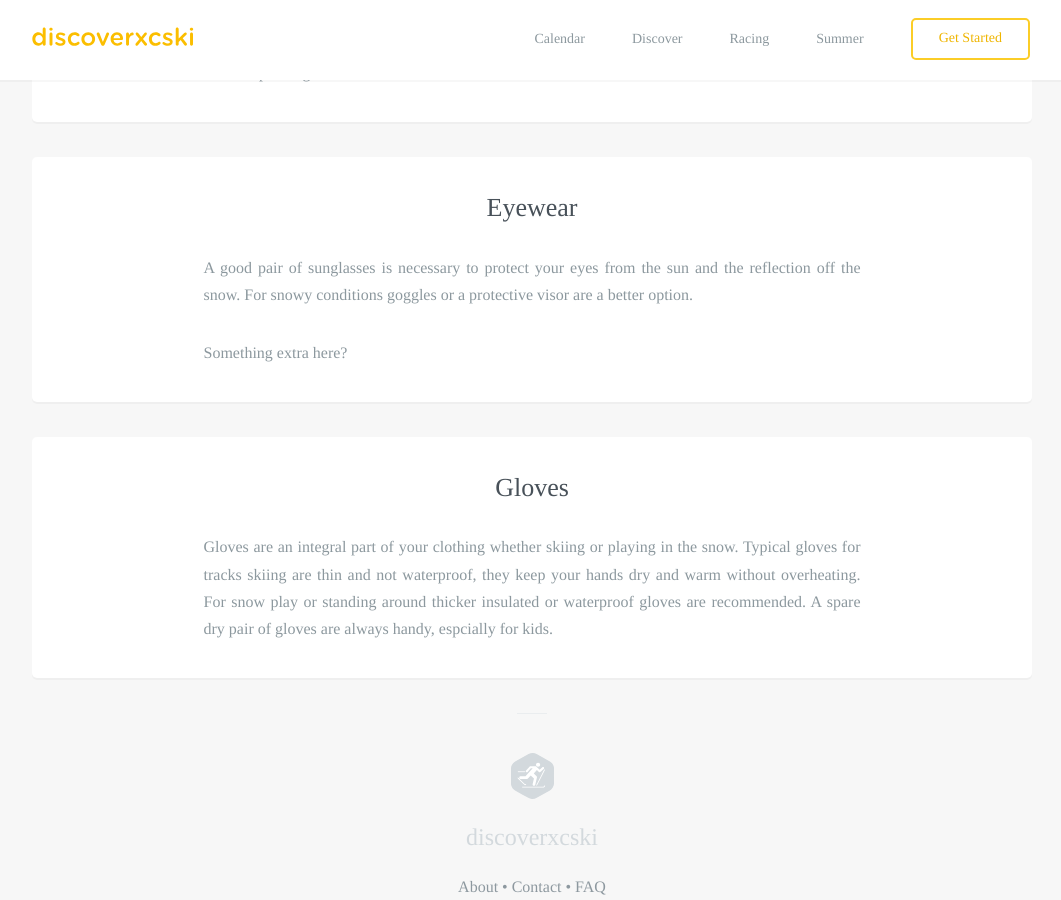
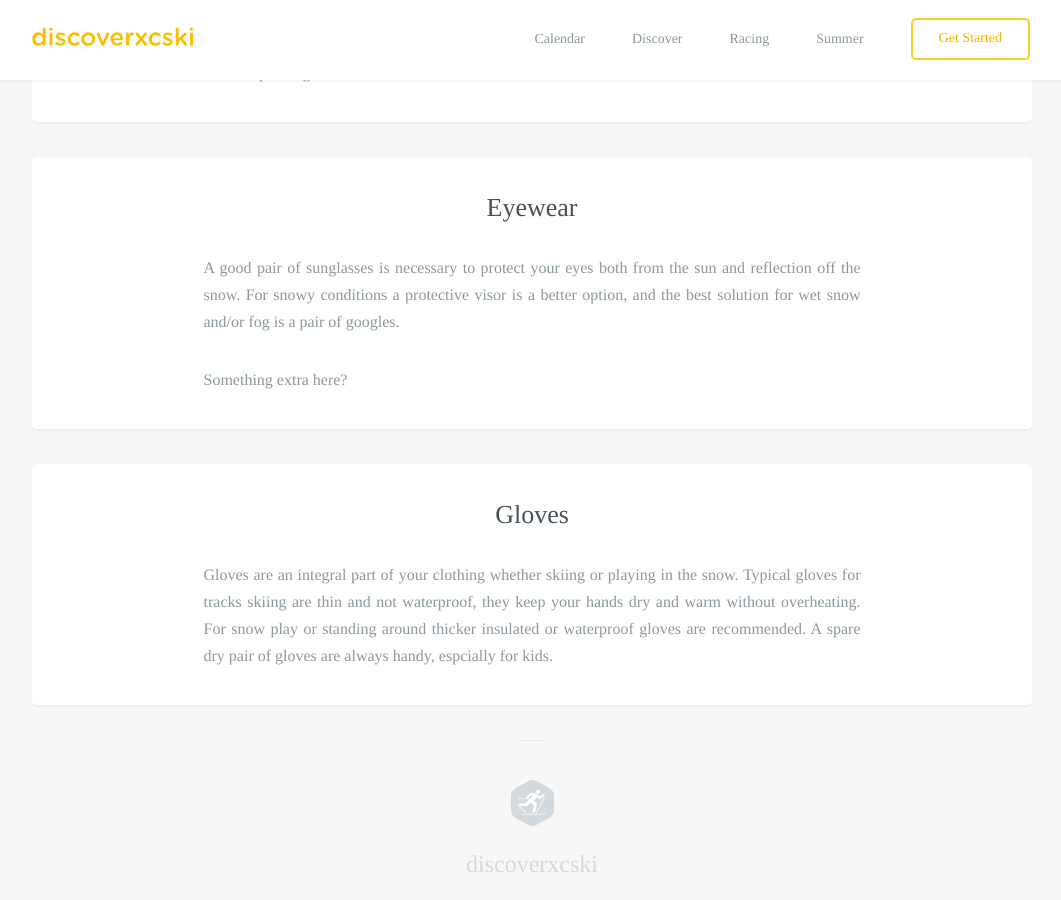
Before and after one commit to robcatto/robcatto.github.io, a Jekyll site: the page built from get-started/clothing/index.html, in a window 1280 px wide and 900 px high, scrolled down 1840 px. Shown: the whole window, without its empty margins (108-1169 px from the left). Built offline with Jekyll 4.4.1, drawn with Linux system fonts in a browser that asks for light colours; some web fonts are replaced; Markdown is read by kramdown in place of the engine named in the settings.

Commit message:
Update index.html

```diff
--- a/get-started/clothing/index.html
+++ b/get-started/clothing/index.html
@@ -67,7 +67,7 @@ layout: default
                     </section>
                    <section class="mobile_section">
                     <h3>Eyewear</h3>
-                       <p class="left__aligned--p">A good pair of sunglasses is necessary to protect your eyes from the sun and the reflection off the snow. For snowy conditions goggles or a protective visor are a better option.
+                       <p class="left__aligned--p">A good pair of sunglasses is necessary to protect your eyes both from the sun and reflection off the snow. For snowy conditions a protective visor is a better option, and the best solution for wet snow and/or fog is a pair of googles.
                        <p class="left__aligned--p">Something extra here?
                       </section>
 
```
